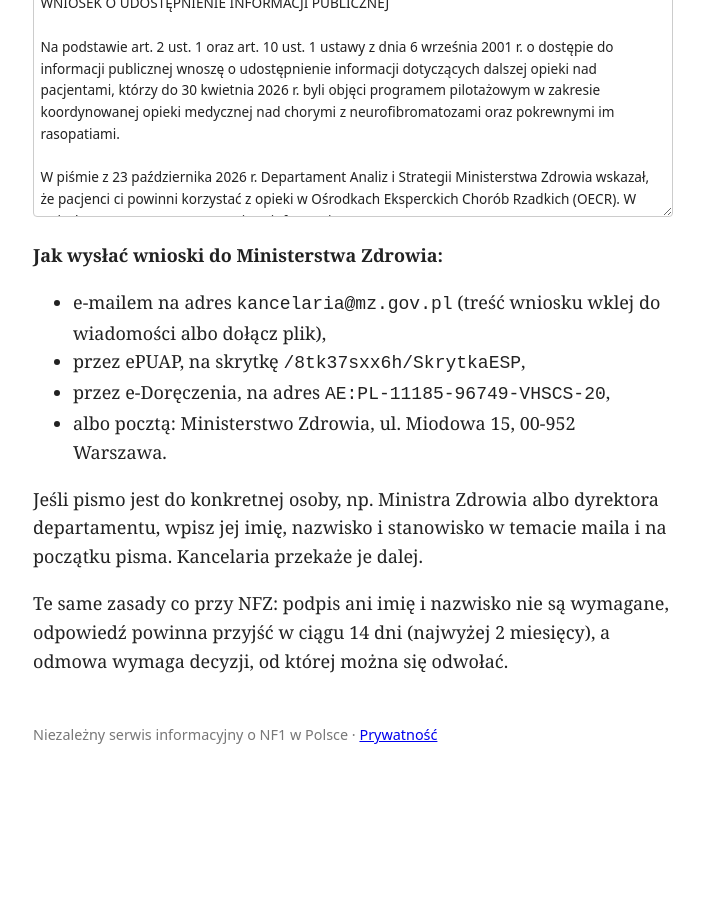
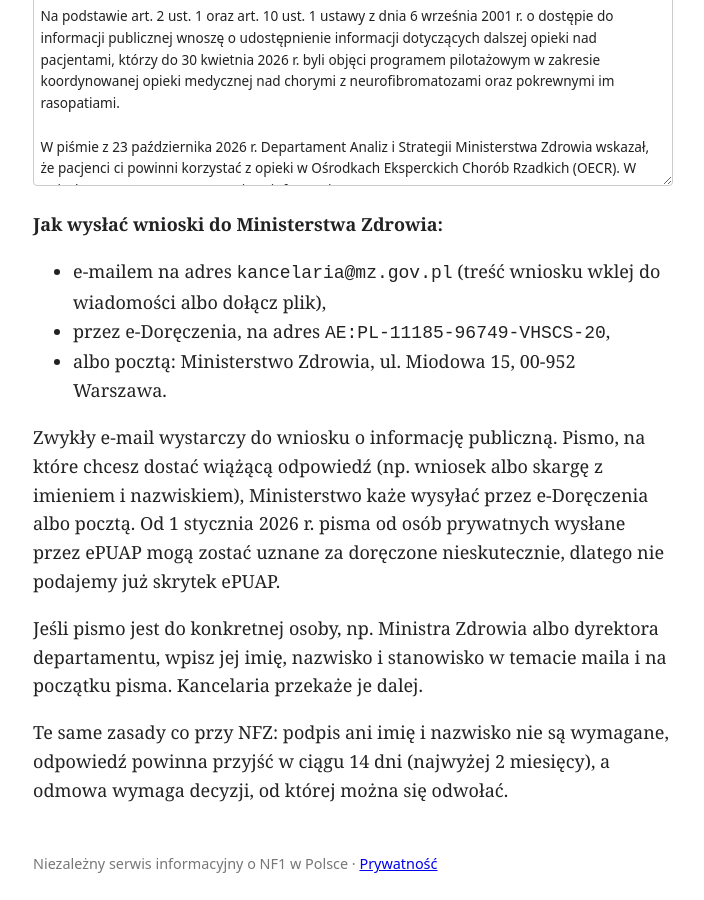
Before and after one commit to sylwiaeb/nf1news, a Jekyll site: the page built from do-pobrania.md, in a window 1280 px wide and 900 px high, scrolled down 2828 px. Shown: the whole window, without its empty margins (287-991 px from the left). Built offline with Jekyll 4.4.1, drawn with Linux system fonts in a browser that asks for light colours; before the commit the page ends 3598 px from its top, so only the background shows below that; some of the changed text lies outside the part shown.

Commit message:
ePUAP zastąpiony e-Doręczeniami (pisma od osób prywatnych przez ePUAP od 2026 r. mogą być nieskuteczne)
Co-Authored-By: Claude Opus 5.5 <noreply@anthropic.com>
Claude-Session: https://claude.ai/code/session_019jaYATR9w3W35QGoNrwgMj

```diff
--- a/do-pobrania.md
+++ b/do-pobrania.md
@@ -24,7 +24,6 @@ Gotowy wniosek o udostępnienie informacji publicznej do Centrali NFZ. Prosi o l
 **Jak go wysłać do Centrali NFZ:**
 
 - e-mailem na adres `KancelariaElektroniczna@nfz.gov.pl` (treść wniosku wklej do wiadomości albo dołącz plik),
-- przez ePUAP, na skrytkę `/NFZ-Centrala/SkrytkaESP`,
 - przez e-Doręczenia, na adres `AE:PL-98754-99859-GJBJA-29`,
 - albo pocztą: Centrala NFZ, ul. Rakowiecka 26/30, 02-528 Warszawa.
 
@@ -52,9 +51,10 @@ Wniosek o udostępnienie informacji publicznej w sprawie dalszej opieki nad pacj
 **Jak wysłać wnioski do Ministerstwa Zdrowia:**
 
 - e-mailem na adres `kancelaria@mz.gov.pl` (treść wniosku wklej do wiadomości albo dołącz plik),
-- przez ePUAP, na skrytkę `/8tk37sxx6h/SkrytkaESP`,
 - przez e-Doręczenia, na adres `AE:PL-11185-96749-VHSCS-20`,
 - albo pocztą: Ministerstwo Zdrowia, ul. Miodowa 15, 00-952 Warszawa.
+
+Zwykły e-mail wystarczy do wniosku o informację publiczną. Pismo, na które chcesz dostać wiążącą odpowiedź (np. wniosek albo skargę z imieniem i nazwiskiem), Ministerstwo każe wysyłać przez e-Doręczenia albo pocztą. Od 1 stycznia 2026 r. pisma od osób prywatnych wysłane przez ePUAP mogą zostać uznane za doręczone nieskutecznie, dlatego nie podajemy już skrytek ePUAP.
 
 Jeśli pismo jest do konkretnej osoby, np. Ministra Zdrowia albo dyrektora departamentu, wpisz jej imię, nazwisko i stanowisko w temacie maila i na początku pisma. Kancelaria przekaże je dalej.
 
```
Also changed, not shown: _posts/2026-11-02-co-moga-zrobic-pacjenci-i-rodziny.md (+1 -2 lines), _posts/2026-11-03-senat-uwagi-oecr.md (+1 -1 lines).
